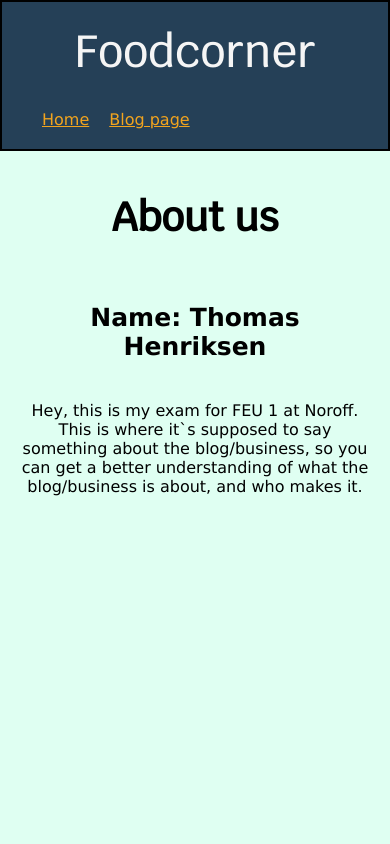
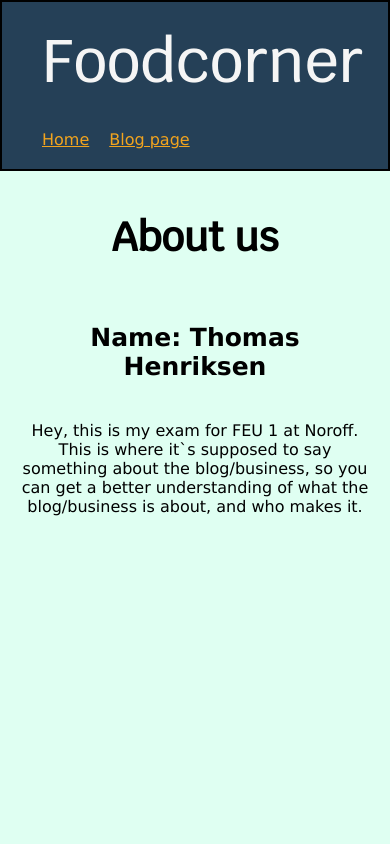
Before and after one commit to Noroff-FEU-Assignments/project-exam-1-Snurre1, a plain HTML site: page aboutus.html in a window 390 px wide. Shown: the top 844 px of the page. Drawn offline with Linux system fonts and the light colour scheme.

Commit message:
logo class

```diff
--- a/aboutus.html
+++ b/aboutus.html
@@ -33,7 +33,9 @@
     <header>
       <div>
         <div class="logoplacement"
-          ><p><a href="index.html" class="logo">Foodcorner</a></p></div
+          ><p class="logosize"
+            ><a href="index.html" class="logo">Foodcorner</a></p
+          ></div
         >
         <div>
           <ul>
--- a/css/media.css
+++ b/css/media.css
@@ -27,7 +27,7 @@
 }
 
 @media only screen and (max-width:400px){
-    .logo{
+    .logosize{
         font-size: 45px;
 
     }
```
Also changed, not shown: blog.html (+3 -1 lines), blogspecific.html (+3 -1 lines), contact.html (+3 -2 lines), index.html (+3 -1 lines).
